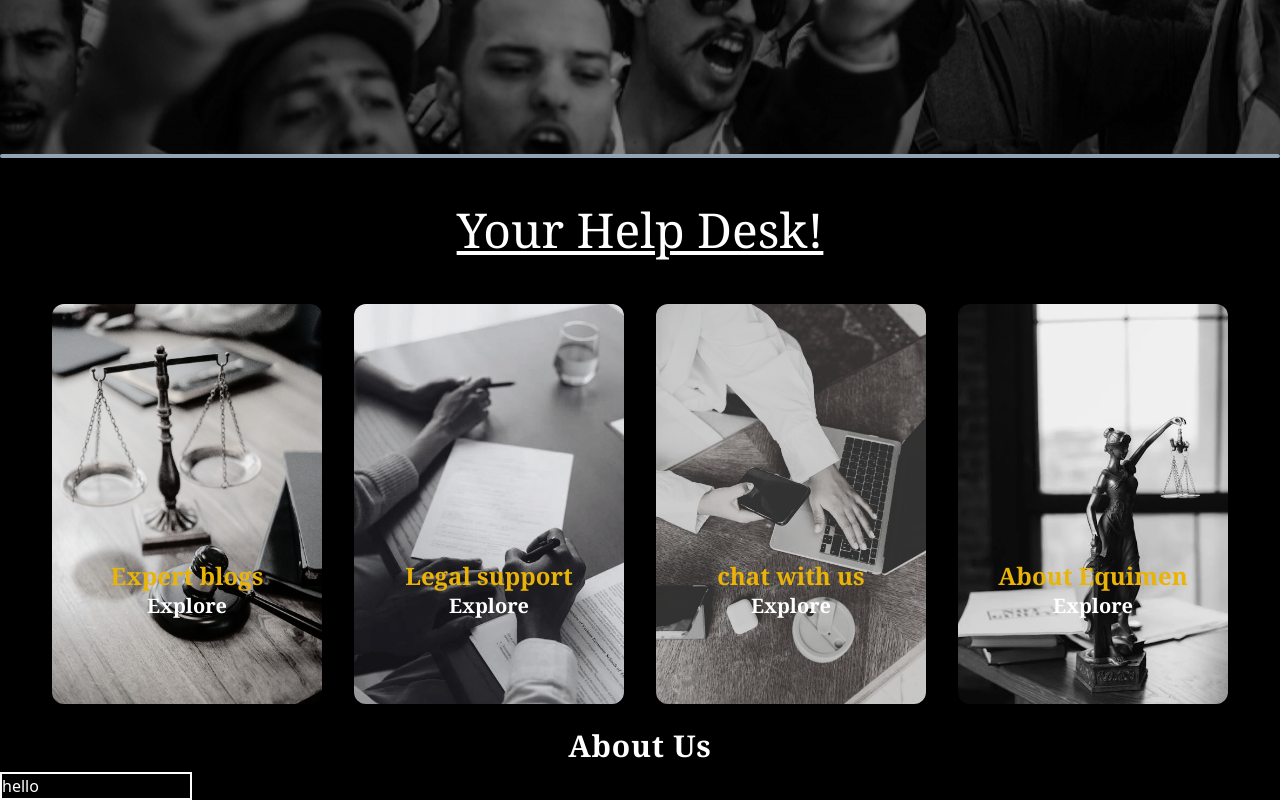
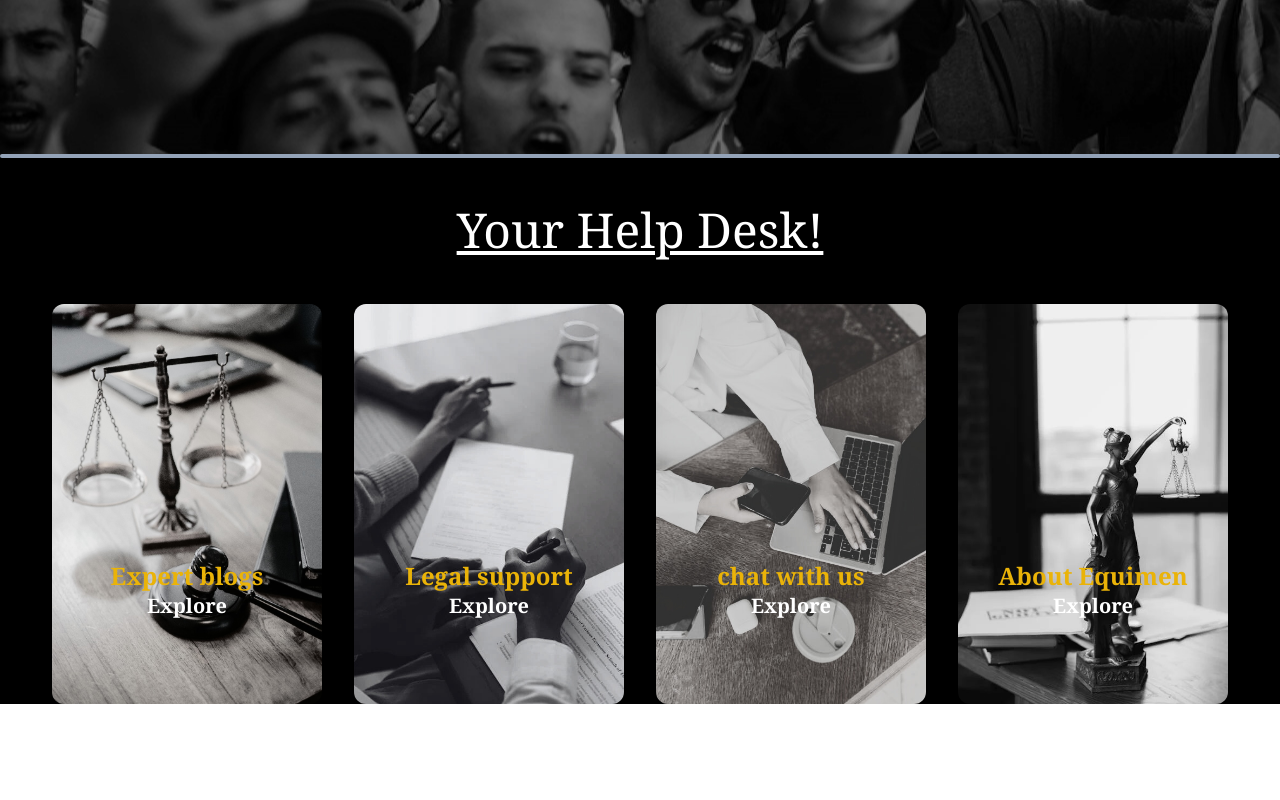
Before and after one commit to KrishivDawra/EquiMan, a React (Vite) app: page / in a window 1280 px wide. Shown: the part 646-1446 px from the top of the page. After the commit the page ends 1350 px from the top, so only its background shows below. Built offline with nearby package versions, Linux system fonts and the light colour scheme.

Commit message:
starting about

```diff
--- a/src/App.jsx
+++ b/src/App.jsx
@@ -3,7 +3,7 @@ import Body from "./components/Body"
 
 import { BrowserRouter,Route, Routes } from "react-router-dom"
 import LegalGPT from "./LegalGPT"
-import Products from "./Blogs"
+import Blogs from "./Blogs"
 import LegalAID from "./LegalAID"
 
 function App() {
@@ -17,7 +17,7 @@ function App() {
             <Route path='/' element={<Body/>}></Route>
             <Route path='/about' element={<About/>}></Route>
             <Route path='/legalGPT' element={<LegalGPT/>}></Route>
-            <Route path='/product' element={<Products/>}></Route>
+            <Route path='/blogs' element={<Blogs/>}></Route>
             <Route path='/legalAID' element={<LegalAID/>}></Route>
             <Route path="*" element={<div>Error 404 found</div>}></Route>
         </Routes>
--- a/src/Blogs.jsx
+++ b/src/Blogs.jsx
@@ -1,9 +1,10 @@
 import React from 'react'
+import Header from './components/Header'
 
 const Blogs = () => {
   return (
-    <div>
-      <h1>Products</h1>
+    <div className='bg-black'>
+      <Header/>
     </div>
   )
 }
--- a/src/components/Body.jsx
+++ b/src/components/Body.jsx
@@ -30,16 +30,7 @@ const Body = () => {
     <div className='flex justify-center items-center pt-[50px] '>
     <FlashInport/>
     </div>
-    <div className='flex justify-center mt-4'>
-        <div className='text-white m-2 font-bold font-serif text-3xl  w-30 rounded-md antialiased tracking-wide  bg-black'  >
-        <h1>About Us</h1>
-        </div>
-        </div>
-        <div >
-          <div className='container border-2 border-white w-48 flex-row text-white '>
-            <h1>hello</h1>
-          </div>
-      </div>
+
 
 
 
```
